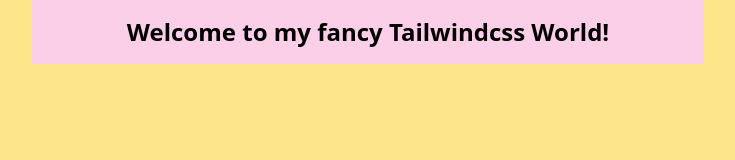
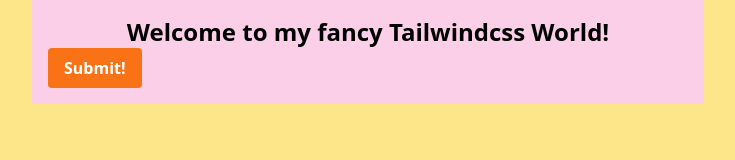
Before and after one commit to ysereckissy/tailwindcssprojects, a website: page simple-tailwind-starter/index.html in a window 1280 px wide. Shown: the whole page, without its empty margins (272-1007 px from the left). Drawn offline with Linux system fonts and the light colour scheme.

Commit message:
add custom button

```diff
--- a/simple-tailwind-starter/index.html
+++ b/simple-tailwind-starter/index.html
@@ -11,6 +11,7 @@
         <h1>
             Welcome to my fancy Tailwindcss World!
         </h1>
+        <button class="btn-orange">Submit!</button>
     </div>
 </body>
 </html>
--- a/simple-tailwind-starter/input.css
+++ b/simple-tailwind-starter/input.css
@@ -7,3 +7,9 @@
         @apply text-2xl font-bold text-center
     }
 }
+
+@layer components {
+    .btn-orange {
+        @apply bg-orange-500 hover:bg-orange-700 text-white text-center font-bold py-2 px-4 rounded;
+    }
+}
```
Also changed, not shown: simple-tailwind-starter/css/styles.css.
